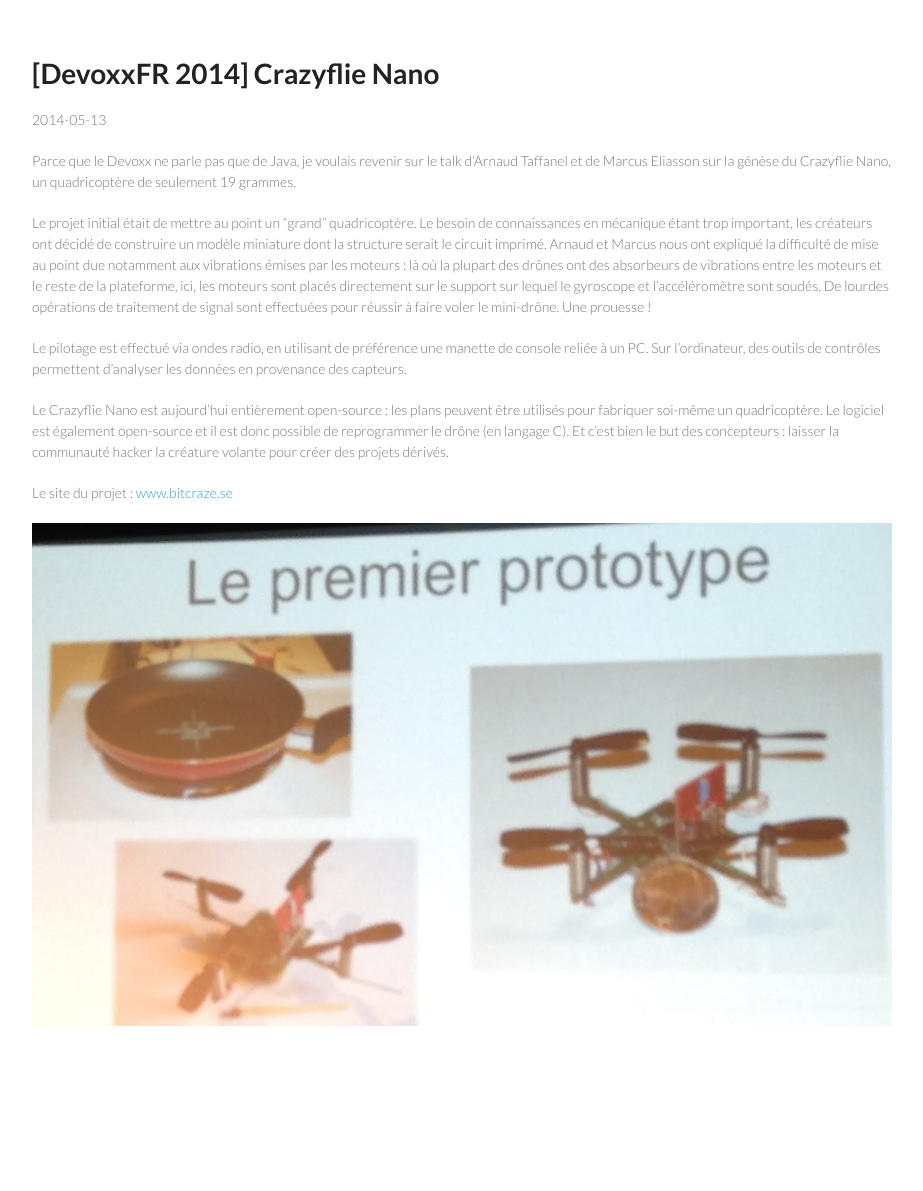
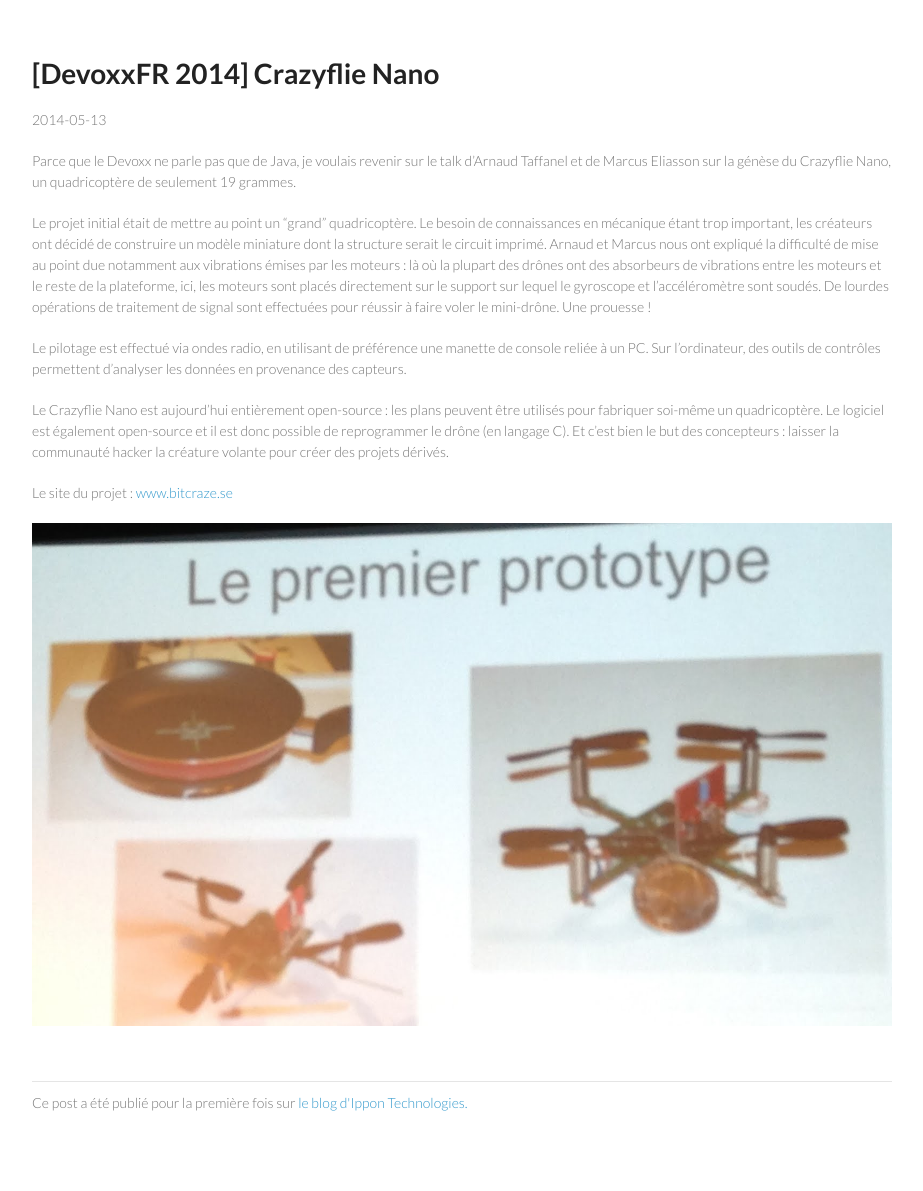
Before and after one commit to aseigneurin/aseigneurin.github.io, a Jekyll site: the page built from _posts/2014-05-13-devoxx-crazyflie-nano.md, in a window 1280 px wide. Shown: the whole page, without its empty margins (178-1101 px from the left). Built offline with Jekyll 4.4.1, drawn with Linux system fonts in a browser that asks for light colours; before the commit the page ends 1109 px from its top, so only the background shows below that.

Commit message:
- adding foot notes

```diff
--- a/_layouts/post.html
+++ b/_layouts/post.html
@@ -10,4 +10,10 @@
     {{ content }}
   </article>
 
+  {% if page.origSource %}
+  <div class="foot-notes">
+    <p>Ce post a été publié pour la première fois sur <a href="{{ page.origUrl }}">{{ page.origSource }}.</a></p>
+  </div>
+  {% endif %}
+
 </div>
--- a/_posts/2014-05-13-devoxx-crazyflie-nano.md
+++ b/_posts/2014-05-13-devoxx-crazyflie-nano.md
@@ -4,6 +4,8 @@
 date:   2014-05-13 11:00:00
 tags: devoxx crazyflie
 language: FR
+origUrl: http://blog.ippon.fr/2014/05/13/devoxxfr-2014-crazyflie-nano/
+origSource: le blog d'Ippon Technologies
 ---
 Parce que le Devoxx ne parle pas que de Java, je voulais revenir sur le talk d’Arnaud Taffanel et de Marcus Eliasson sur la génèse du Crazyflie Nano, un quadricoptère de seulement 19 grammes.
 
--- a/css/styles.css
+++ b/css/styles.css
@@ -278,3 +278,9 @@
 a.post-link {
   font-weight: bold;
 }
+
+div.foot-notes {
+  margin-top: 50px;
+  border-top: 1px solid #e5e5e5;
+  padding-top: 10px;
+}
```
Also changed, not shown: _posts/2014-03-18-java8-interfaces-fonctionnelles.md (+2 -0 lines), _posts/2014-03-24-du-dev-a-la-prod-avec-vagrant-et-packer.md (+2 -0 lines), _posts/2014-05-23-retour-breizhcamp-2014.md (+2 -0 lines).
